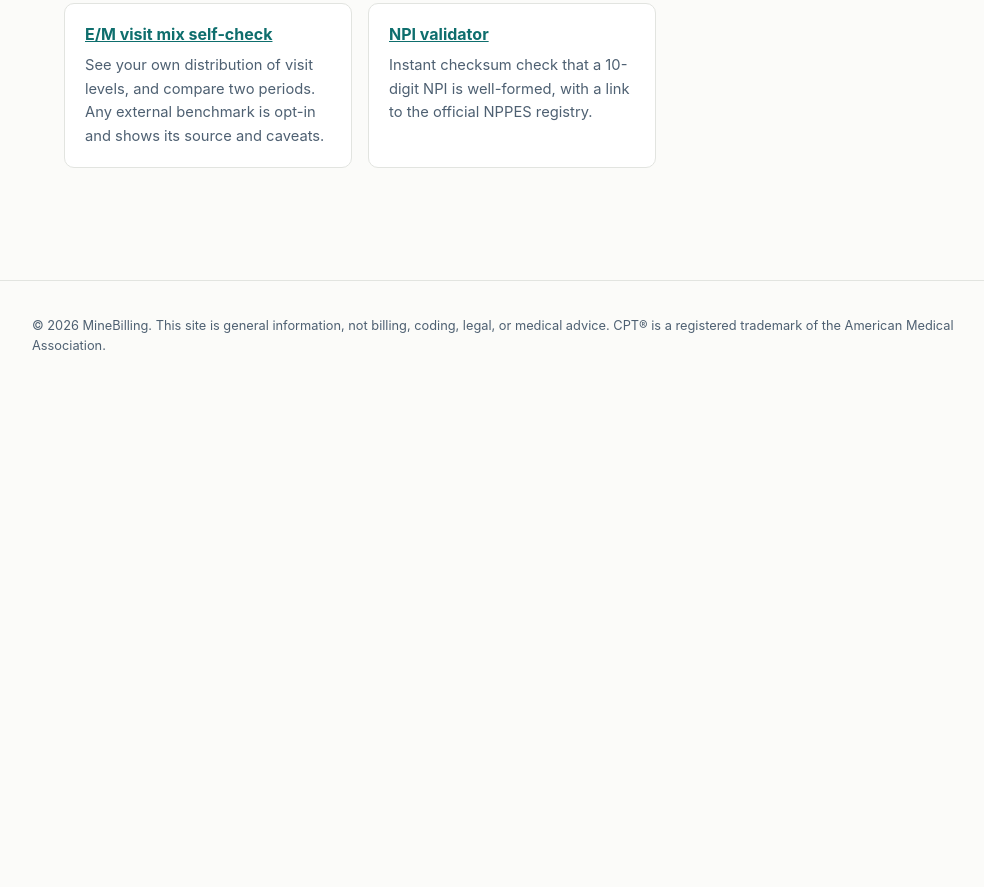
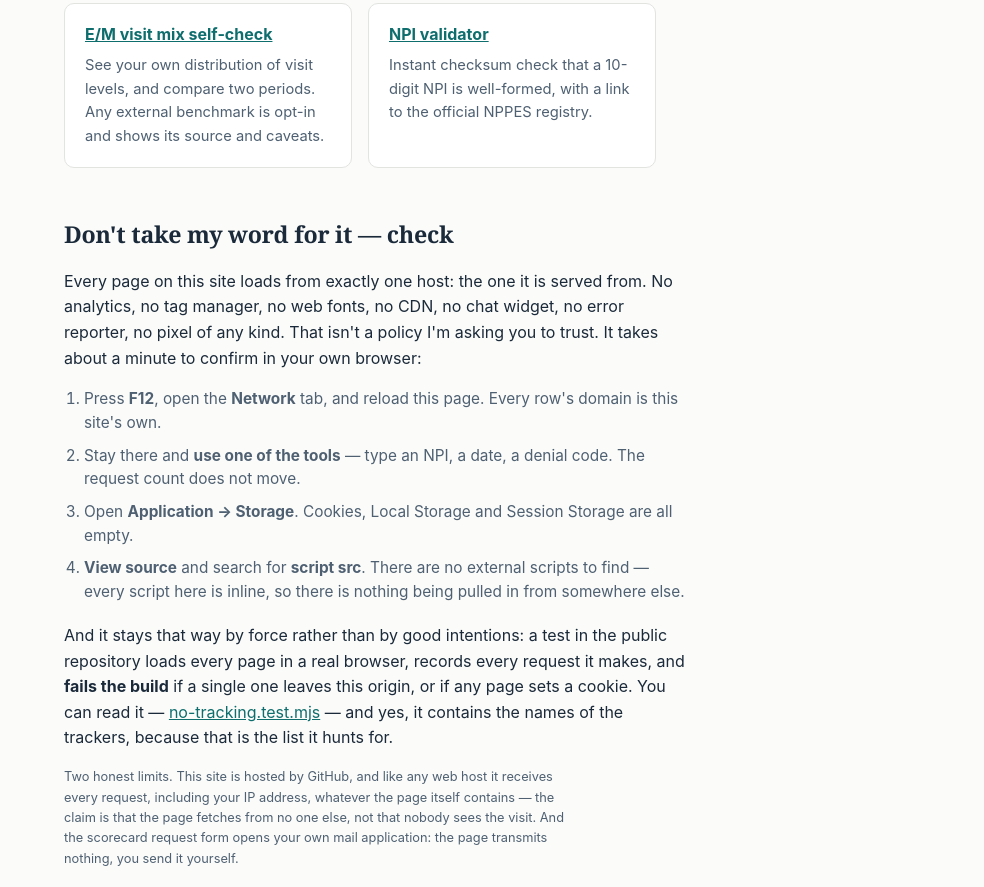
Before and after one commit to OtotaO/minebilling-site, a website: page index.html in a window 1280 px wide. Shown: the part 1973-2860 px from the top of the page, without its empty margins (128-1112 px from the left). Before the commit the page ends 2383 px from the top, so only its background shows below. Drawn offline with Linux system fonts and the light colour scheme.

Commit message:
Say the no-tracking claim on the site, and let people check it
The claim was only in my notes and in a test file. A prospect never sees either.
This puts it on the home page as four things they can do in devtools in about a
minute, plus a link to the test that fails the build if it stops being true.

Deliberately not here: any mention of the portal-tracking litigation, settlement
figures, case names, or the phrase "HIPAA compliant". The position wins by being
checkable, not by frightening anyone, and compliance conclusions are an attorney's
to draw. Two limits are stated inline rather than left for someone to catch: the
web host still sees every request including IPs, and the scorecard form hands off
to the visitor's own mail client.

Two new guards, because the copy makes claims the suite did not previously hold:
- every script on every page must be inline. seo.test.mjs only rejects absolute
  http(s) srcs, so a same-origin <script src="app.js"> would have kept it green
  while making the published "search for script src" instruction wrong.
- the verify section must not print a tracker name verbatim. The first draft said
  "search for googletagmanager" -- which would have failed the existing token scan
  AND handed a reader a hit on our own prose when they searched for it.

Both proven to fail on an injected defect before being committed. 88 tests, 0 skipped.

```diff
--- a/index.html
+++ b/index.html
@@ -103,6 +103,36 @@
       official NPPES registry.</p>
     </article>
   </div>
+
+  <section id="verify">
+    <h2>Don't take my word for it — check</h2>
+    <p>Every page on this site loads from exactly one host: the one it is served from.
+    No analytics, no tag manager, no web fonts, no CDN, no chat widget, no error reporter,
+    no pixel of any kind. That isn't a policy I'm asking you to trust. It takes about a
+    minute to confirm in your own browser:</p>
+    <ol class="steps">
+      <li>Press <strong>F12</strong>, open the <strong>Network</strong> tab, and reload this
+      page. Every row's domain is this site's own.</li>
+      <li>Stay there and <strong>use one of the tools</strong> — type an NPI, a date, a denial
+      code. The request count does not move.</li>
+      <li>Open <strong>Application → Storage</strong>. Cookies, Local Storage and Session
+      Storage are all empty.</li>
+      <li><strong>View source</strong> and search for <strong>script src</strong>. There are
+      no external scripts to find — every script here is inline, so there is nothing being
+      pulled in from somewhere else.</li>
+    </ol>
+    <p>And it stays that way by force rather than by good intentions: a test in the public
+    repository loads every page in a real browser, records every request it makes, and
+    <strong>fails the build</strong> if a single one leaves this origin, or if any page sets
+    a cookie. You can read it —
+    <a href="https://github.com/OtotaO/minebilling-site/blob/main/tests/no-tracking.test.mjs">no-tracking.test.mjs</a>
+    — and yes, it contains the names of the trackers, because that is the list it hunts for.</p>
+    <p class="fineprint">Two honest limits. This site is hosted by GitHub, and like any web
+    host it receives every request, including your IP address, whatever the page itself
+    contains — the claim is that the page fetches from no one else, not that nobody sees the
+    visit. And the scorecard request form opens your own mail application: the page transmits
+    nothing, you send it yourself.</p>
+  </section>
 </main>
 <footer class="site">
   <div class="inner">
--- a/style.css
+++ b/style.css
@@ -107,3 +107,9 @@ legend { font-weight: 700; padding: 0 .4rem; }
 .result .code { font-family: ui-monospace, SFMono-Regular, Menlo, monospace; font-weight: 700; color: var(--teal-deep); }
 .result p { margin: .35rem 0 0; font-size: .92rem; }
 .muted { color: var(--ink-2); }
+
+/* The "check it yourself" steps on the home page. Numbered because they are meant to be
+   followed in order in a browser's devtools, not skimmed. */
+ol.steps { max-width: 62ch; padding-left: 1.25rem; margin: 0 0 1.2rem; }
+ol.steps li { margin-bottom: .55rem; color: var(--ink-2); font-size: .96rem; line-height: 1.55; }
+#verify p { max-width: 62ch; }
```
Also changed, not shown: tests/no-tracking.test.mjs (+28 -0 lines).
